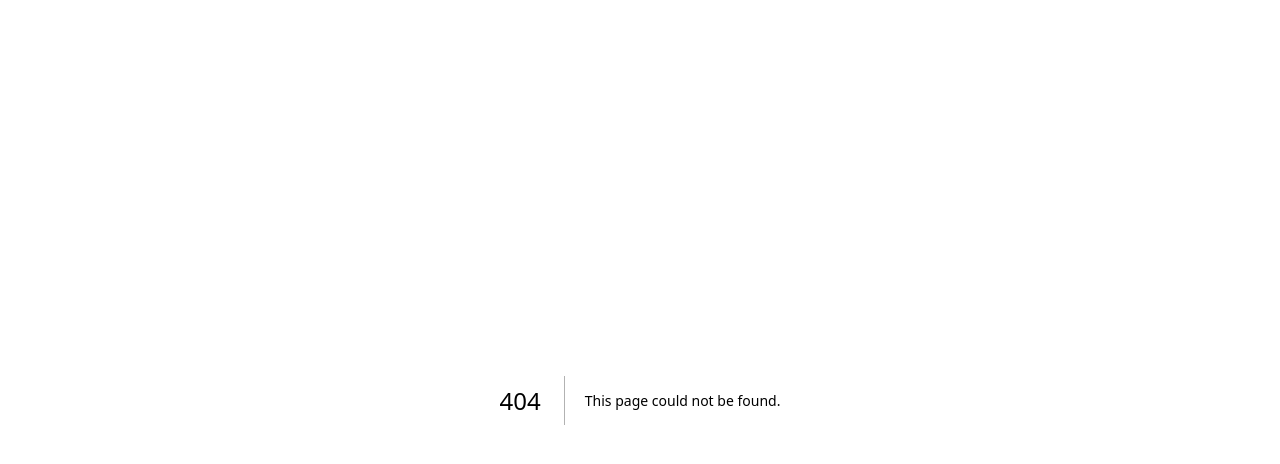
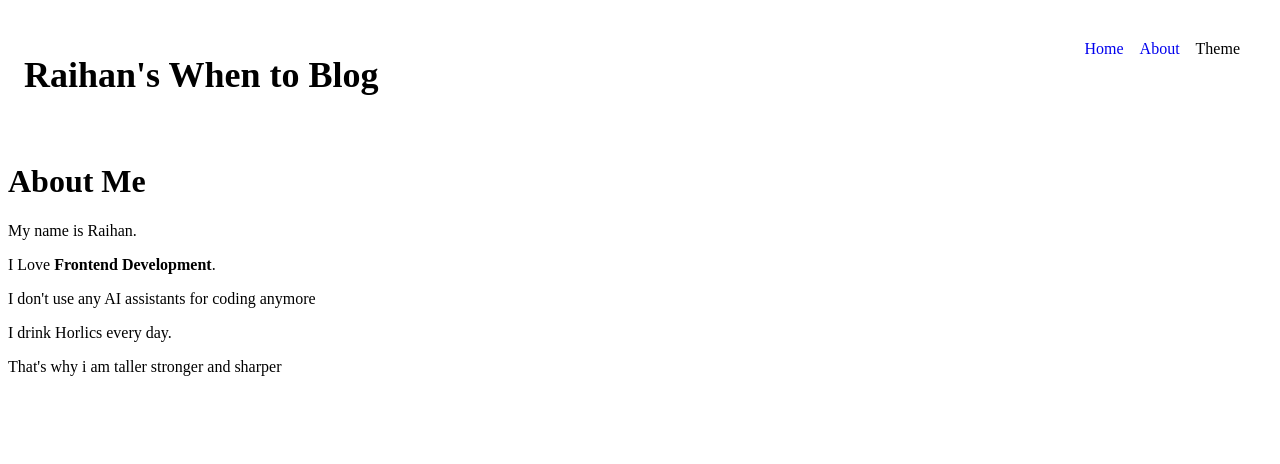
Before and after one commit to raihan-rbl-islm/My-Blog, a Next.js app: page /About in a window 1280 px wide. Before the commit this address had no page. Shown: the top 464 px of the page. Built offline with nearby package versions, Linux system fonts and the light colour scheme.

Commit message:
feat: add about page

```diff
--- a/src/components/Navbar.tsx
+++ b/src/components/Navbar.tsx
@@ -13,9 +13,15 @@ export default function Navbar() {
                 <h1>Raihan's When to Blog</h1>
             </div>
             <ul>
-                <li style={{ display: "inline", marginRight: "1rem" }}>Home</li>
                 <li style={{ display: "inline", marginRight: "1rem" }}>
-                    <span>About</span>
+                    <Link href="/" style={{ textDecoration: "none" }}>
+                        Home
+                    </Link>
+                </li>
+                <li style={{ display: "inline", marginRight: "1rem" }}>
+                    <Link href="/About" style={{ textDecoration: "none" }}>
+                        About
+                    </Link>
                 </li>
                 <li style={{ display: "inline", marginRight: "1rem" }}>
                     <span>Theme</span>
--- /dev/null
+++ b/src/pages/About.tsx
@@ -0,0 +1,21 @@
+import Navbar from "../components/Navbar";
+import Card from "../components/Card";
+import data from "../db.json";
+
+export default function About() {
+    return (
+        <>
+            <Navbar />
+            <div>
+                <h1>About Me</h1>
+                <p>My name is Raihan.</p>
+                <p>
+                    I Love <b>Frontend Development</b>.
+                </p>
+                <p>I don't use any AI assistants for coding anymore</p>
+                <p>I drink Horlics every day.</p>
+                <p>That's why i am taller stronger and sharper</p>
+            </div>
+        </>
+    );
+}
```
Also changed, not shown: 1 other file (tests, documents, lock files or other folders).
